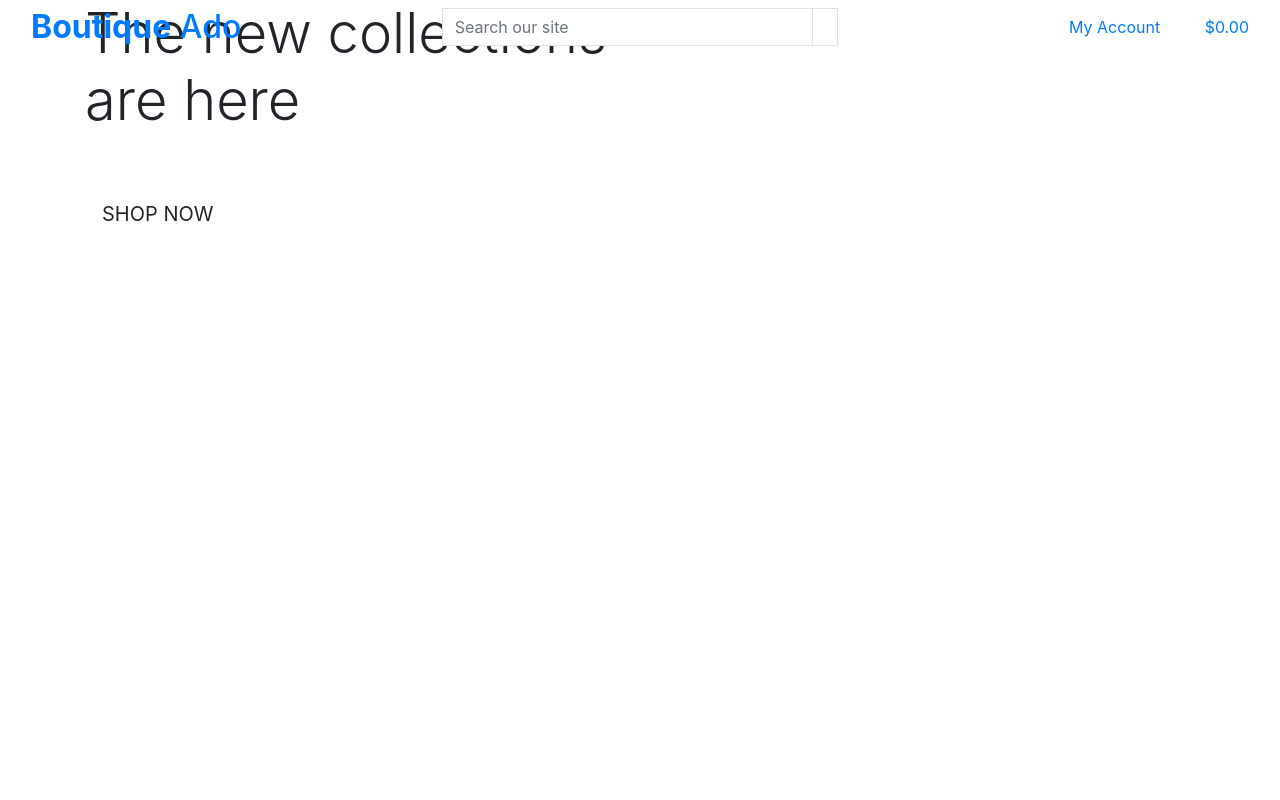
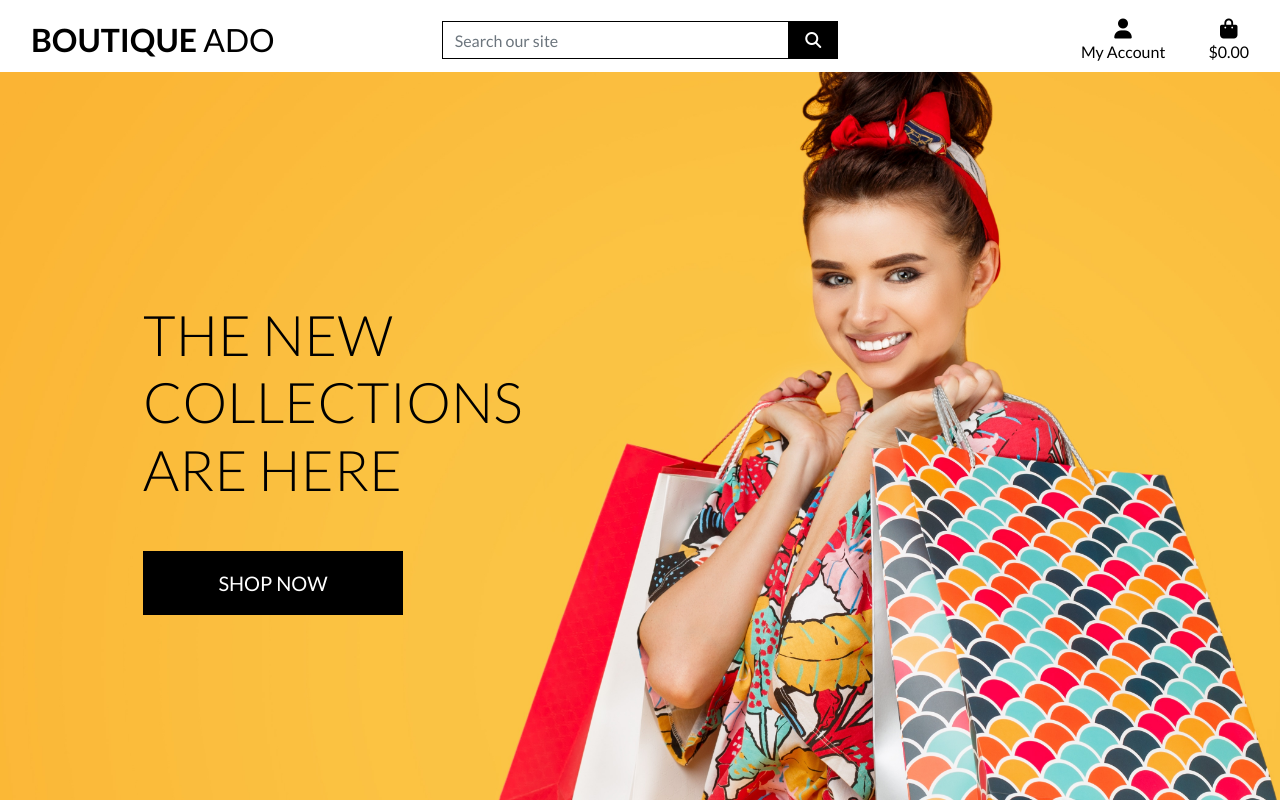
Before and after one commit to GlennJohansson85/e-project, a Django app: page / in a window 1280 px wide. Run offline with Django 3.2, Linux system fonts and the light colour scheme; some libraries are stand-ins or nearby versions.

Commit message:
Completed homepage header and CSS

```diff
--- a/boutique/settings.py
+++ b/boutique/settings.py
@@ -148,6 +148,12 @@ USE_TZ = True
 # https://docs.djangoproject.com/en/3.2/howto/static-files/
 
 STATIC_URL = '/static/'
+# Line 151 Tells Django where all of our static files are located.
+STATICFILES_DIRS = (os.path.join(BASE_DIR, 'static'),)
+
+# 154, 155 is where all uploaded media files will go.
+MEDIA_URL = '/media/'
+MEDIA_ROOT = os.path.join(BASE_DIR, 'media')
 
 # Default primary key field type
 # https://docs.djangoproject.com/en/3.2/ref/settings/#default-auto-field
--- a/boutique/urls.py
+++ b/boutique/urls.py
@@ -1,8 +1,10 @@
 from django.contrib import admin
 from django.urls import path, include
+from django.conf import settings # Import our settings from <- this
+from django.conf.urls.static import static # Import our static function from <- this
 
 urlpatterns = [
     path('admin/', admin.site.urls),
     path('accounts/', include('allauth.urls')),
     path('', include('home.urls')),
-]
+] + static(settings.MEDIA_URL, document_root=settings.MEDIA_ROOT) # And then use the static function to add the MEDIA_URL to our list of URLs.
--- a/static/css/base.css
+++ b/static/css/base.css
@@ -1,16 +1,16 @@
 html {
-    height: 100%;
+    height: 100%; /* Allows h-100 classes to work */
 }
 
 body {
-    background: url('/media/homepage_background_cropped.jpg') no-repeat center center fixed;
+    background: url('/media/homepage_background_cropped.jpg') no-repeat center center fixed; /* Ensures the background stays put in the center of the page */
     background-size: cover;
-    height: calc(100vh - 164px);
+    height: calc(100vh - 164px); /* Eventuell height of our topheader */
     color: #555;
     font-family: 'Lato';
 }
 
-/* from Bulma */
+/* ICON style - from Bulma - A css framework similar to bootstrap - Makes sure fontawesome icons always stays centered unless we change it*/
 .icon {
     align-items: center;
     display: inline-flex;
@@ -19,14 +19,19 @@ body {
     width: 1.5rem;
 }
 
+/* The logo font class will be used throughout this site
+to maintain consistency with the uppercase font of the logo
+whenever we want to call attention to something. */
 .logo-font {
     text-transform: uppercase;
 }
 
+/*just makes it so that the logo only takes up as much space as the text requires and no more.*/
 .main-logo-link {
     width: fit-content;
 }
 
+/*Line 35 - 54 = Styling used consistently throughout, so they match the theme of the shop now button on the homepage*/
 .shop-now-button {
     background: black;
     color: white;
@@ -48,6 +53,9 @@ body {
     color: white;
 }
 
+/* Line 58 - 64 = Similar to bootstraps colour helper classes like success text info and so on. In this bootstrap version there are no black classes.
+Created his own and marked them important because we´ll always want elements using these classes to obey them.
+These classes will allow us to have both primary and secondary call-to-action styling on all sites buttons.*/
 .text-black {
     color: #000 !important;
 }
@@ -58,6 +66,7 @@ body {
 
 /* -------------------------------- Media Queries */
 
+/* Widen the default bootstrap container class on extra-large screens just to make better use of the available sreen real estate for people with extra large monitors*/
 /* Slightly larger container on xl screens */
 @media (min-width: 1200px) {
   .container {
@@ -65,6 +74,7 @@ body {
   }
 }
 
+/* Main site navbar - Since the main header will look different on mobile views. So we only want these to affect medium and larger screens.*/
 /* fixed top navbar only on medium and up */
 @media (min-width: 992px) {
     .fixed-top-desktop-only {
@@ -75,6 +85,8 @@ body {
         z-index: 1030;
     }
 
+/* Will add 164 pixels of padding to our header container class to push the body down to the bottom of the main page header.*/
+/*  This is the page header block that we added at the top of the index.html page in the home app. */
     .header-container {
         padding-top: 164px;
     }
--- a/templates/base.html
+++ b/templates/base.html
@@ -15,12 +15,15 @@
 
     {% block corecss %}
         <link rel="stylesheet" href="https://stackpath.bootstrapcdn.com/bootstrap/4.4.1/css/bootstrap.min.css" integrity="sha384-Vkoo8x4CGsO3+Hhxv8T/Q5PaXtkKtu6ug5TOeNV6gBiFeWPGFN9MuhOf23Q9Ifjh" crossorigin="anonymous">
+        <link rel="stylesheet" href="https://fonts.googleapis.com/css2?family=Exo:ital,wght@0,100;0,200;0,300;0,400;0,500;0,600;0,700;0,800;0,900;1,100;1,200;1,300;1,400;1,500;1,600;1,700;1,800;1,900&family=Lato:ital,wght@0,100;0,300;0,400;0,700;0,900;1,100;1,300;1,400;1,700;1,900&family=Roboto:ital,wght@0,100;0,300;0,400;0,500;0,700;0,900;1,100;1,300;1,400;1,500;1,700;1,900&display=swap" rel="stylesheet">
+        <link rel="stylesheet" href="{% static 'css/base.css' %}">
     {% endblock %}
 
     {% block extra_css %}
     {% endblock %}
 
     {% block corejs %}
+        <script src="https://kit.fontawesome.com/6f8277bec5.js" crossorigin="anonymous"></script>
         <script src="https://code.jquery.com/jquery-3.4.1.slim.min.js" integrity="sha384-J6qa4849blE2+poT4WnyKhv5vZF5SrPo0iEjwBvKU7imGFAV0wwj1yYfoRSJoZ+n" crossorigin="anonymous"></script>
         <script src="https://cdn.jsdelivr.net/npm/popper.js@1.16.0/dist/umd/popper.min.js" integrity="sha384-Q6E9RHvbIyZFJoft+2mJbHaEWldlvI9IOYy5n3zV9zzTtmI3UksdQRVvoxMfooAo" crossorigin="anonymous"></script>
         <script src="https://stackpath.bootstrapcdn.com/bootstrap/4.4.1/js/bootstrap.min.js" integrity="sha384-wfSDF2E50Y2D1uUdj0O3uMBJnjuUD4Ih7YwaYd1iqfktj0Uod8GCExl3Og8ifwB6" crossorigin="anonymous"></script>
@@ -33,7 +36,7 @@
   </head>
   <body>
     <header class="container-fluid fixed-top"> <!-- So it stays in top -->
-        <div class="row">
+        <div id = "topnav" class = "row bg-white pt-lg-2 d-none d-lg-flex" class="row"> <!-- white background, add padding,  only displayed on large screen since this section will look different on mobile -->
             <div class="col-12 col-lg-4 my-auto py-1 py-lg-0 text-center text-lg-left">
                 <a href="{% url 'home' %}" class="nav-link main-logo-link">
                     <h2 class="logo-font text-black my-0"><strong>Boutique</strong> Ado</h2>
@@ -81,7 +84,7 @@
                                 <div><i class="fas fa-shopping-bag fa-lg"></i></div>
                                 <p class="my-0">
                                     {% if grand_total %}
-                                        ${{ grand_total|floatformat:2 }}
+                                        ${{ grand_total | floatformat:2 }}
                                     {% else %}
                                         $0.00
                                     {% endif %}
```
Also changed, not shown: media/homepage_background_cropped.jpg (added).
